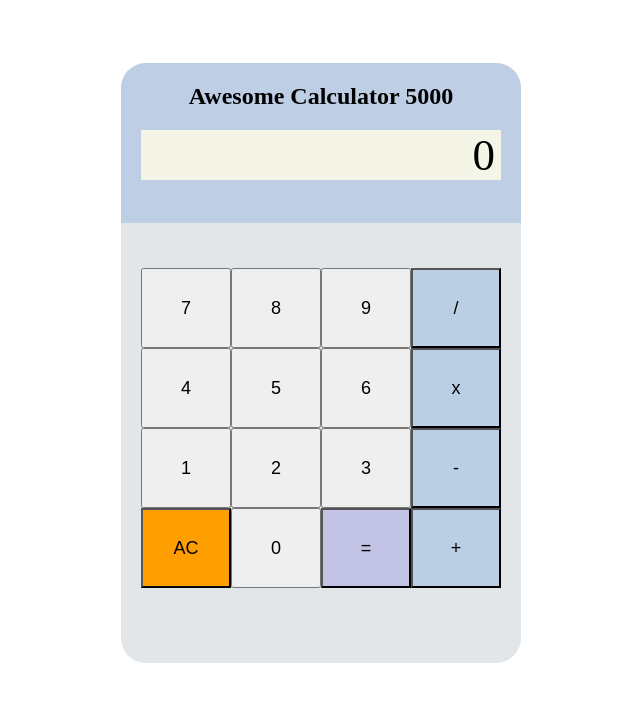
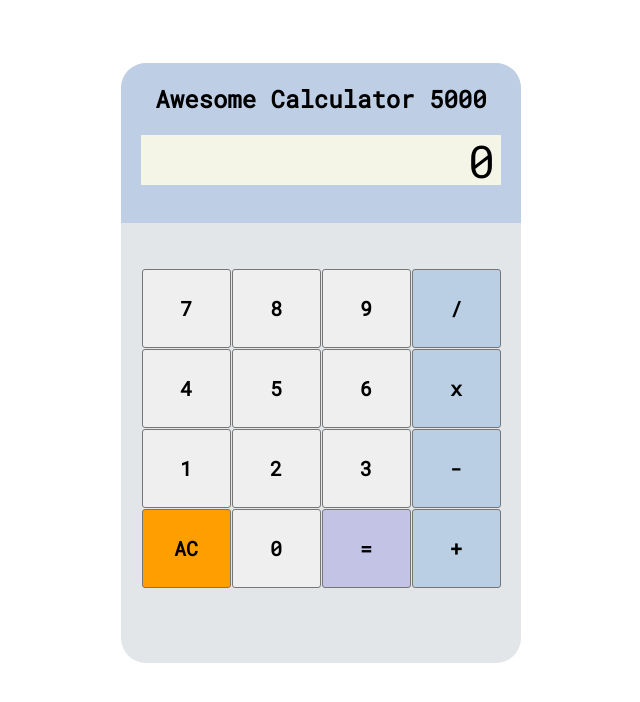
Before and after one commit to mrhaffner/calculator, a plain HTML site: page index.html in a window 1280 px wide. Shown: the whole page, without its empty margins (319-959 px from the left). Drawn offline with Linux system fonts and the light colour scheme.

Commit message:
finished the style

```diff
--- a/style.css
+++ b/style.css
@@ -1,3 +1,7 @@
+body {
+    font-family: RobotoMono-Regular;
+}
+
 #calcbody {
     background-color: #e2e6e9;
     margin: auto;
@@ -14,12 +18,12 @@
     background-color: #BECEE4;
     border-radius: 25px 25px 0 0;
     height: 160px;
+
 }
 
 #screen {
     background-color: #F4F5E7;
     margin: 20px 20px 20px 20px;
-    /*text-align: end;*/
     display: flex;
     align-items: center;
     justify-content: flex-end;
@@ -37,7 +41,12 @@
 }
 
 button {
-    font-size: 18px;;
+    font-size: 20px;
+    font-family: RobotoMono-Regular;
+    font-weight: bold;
+    margin: .5px;
+    border: 1px solid rgb(118, 118, 118);
+    border-radius: 3px;
 }
 
 #clear {
@@ -51,3 +60,8 @@ button {
 .operator {
     background-color: #BACFE4;
 }
+
+@font-face {
+    font-family: RobotoMono-Regular;
+    src: url(RobotoMono-Regular.ttf);
+  }
```
Also changed, not shown: RobotoMono-Regular.ttf (added).
